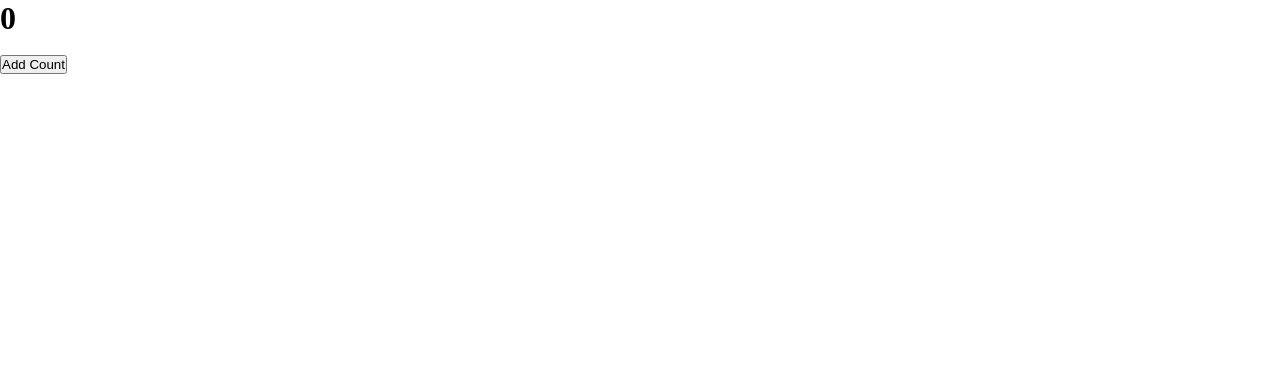
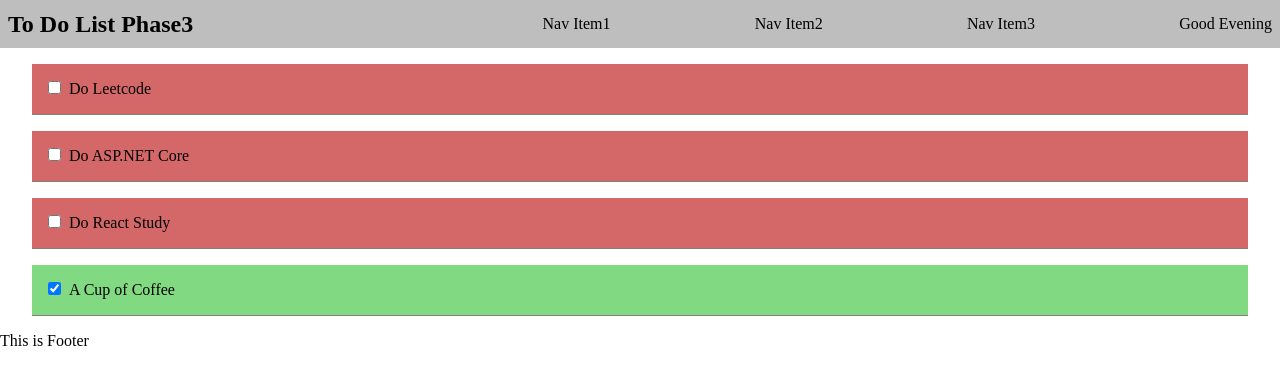
Before and after one commit to jhpp114/Front_End_CSS, a React (Create React App) app in the folder reactTutorial/my-app/: page / in a window 1280 px wide. Shown: the top 384 px of the page. Built offline with nearby package versions, Linux system fonts and the light colour scheme.

Commit message:
todo phase6

```diff
--- a/reactTutorial/my-app/src/MyApp.js
+++ b/reactTutorial/my-app/src/MyApp.js
@@ -8,14 +8,14 @@ import Footer from './components/footer/Footer'
 // import StateInOut from './components/class/StateInOut'
 // import JokeContainer from './components/Joke/JokeContainer'
 // import ProductContainer from './components/product/ProductContainer'
-import Counter from './components/events/Counter'
+// import Counter from './components/events/Counter'
 const MyApp = () => {
     return (
         <div>
-            {/* <Header/>
+            <Header/>
             <Main/>
-            <Footer/> */}
-            <Counter/>
+            <Footer/>
+            {/* <Counter/> */}
             {/* <JokeContainer/> */}
             {/* <ProductContainer/> */}
             {/* <State/>
--- a/reactTutorial/my-app/src/components/main/TodoItem.js
+++ b/reactTutorial/my-app/src/components/main/TodoItem.js
@@ -1,15 +1,13 @@
 import React from 'react'
 import '../../App.css'
 
-function todoChecked() {
-    console.log("checked");
-}
-
 const TodoItem = (props) => {
-    //console.log(props)
+    console.log(props)
     return (
         <li className= {props.isComplete? 'isComplete' : 'isNotComplete'}>
-            <input type="checkbox" checked={props.isComplete} onChange={todoChecked}/>
+            <input type="checkbox"
+                    checked={props.isComplete}
+                    onChange={ (event) => props.handleChange(props.id)}/>
             <span>{props.content}</span>
         </li>
     )
--- a/reactTutorial/my-app/src/components/main/TodoList.js
+++ b/reactTutorial/my-app/src/components/main/TodoList.js
@@ -9,14 +9,36 @@ class TodoList extends React.Component {
         this.state = {
             todoJson: todoData
         }
+        this.handleChange = this.handleChange.bind(this);
+    }
+    handleChange(id) {
+        // find the data using filter that matches id
+        // change isComplete data
+        // return state
+        console.log("Hello Chekced", id);
+        this.setState( (prevState) => {
+            const updatedTodo = prevState.todoJson.map( (data) => {
+                if (data.id === id) {
+                    data.completed = !data.completed;
+                }
+                // return data to store in updatedTodo
+                return data;
+            });
+            //console.log(updatedTodo);
+            return {
+                todoJson: updatedTodo
+            }
+        })
     }
     render() {
         const todos = this.state.todoJson.map( (todo) => {
             return (
             <TodoItem
                 key={todo.id}
+                id={todo.id}
                 content={todo.text}
                 isComplete={todo.completed}
+                handleChange = {this.handleChange}
             />
             )
         });
```
